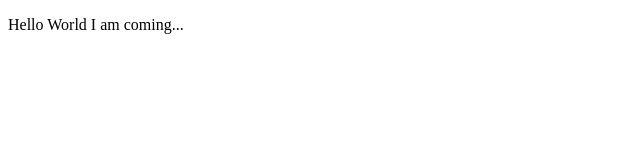
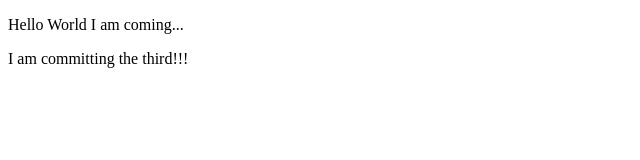
Before and after one commit to AliAlperSakar/git-test, a plain HTML site: page templates/test.html in a window 1280 px wide. Shown: the whole page, without its empty margins (0-640 px from the left). Drawn offline with Linux system fonts and the light colour scheme.

Commit message:
third commit

```diff
--- a/templates/test.html
+++ b/templates/test.html
@@ -7,5 +7,6 @@
 </head>
 <body>
     <p>Hello World I am coming...</p>
+    <p>I am committing the third!!!</p>
 </body>
 </html>
```
